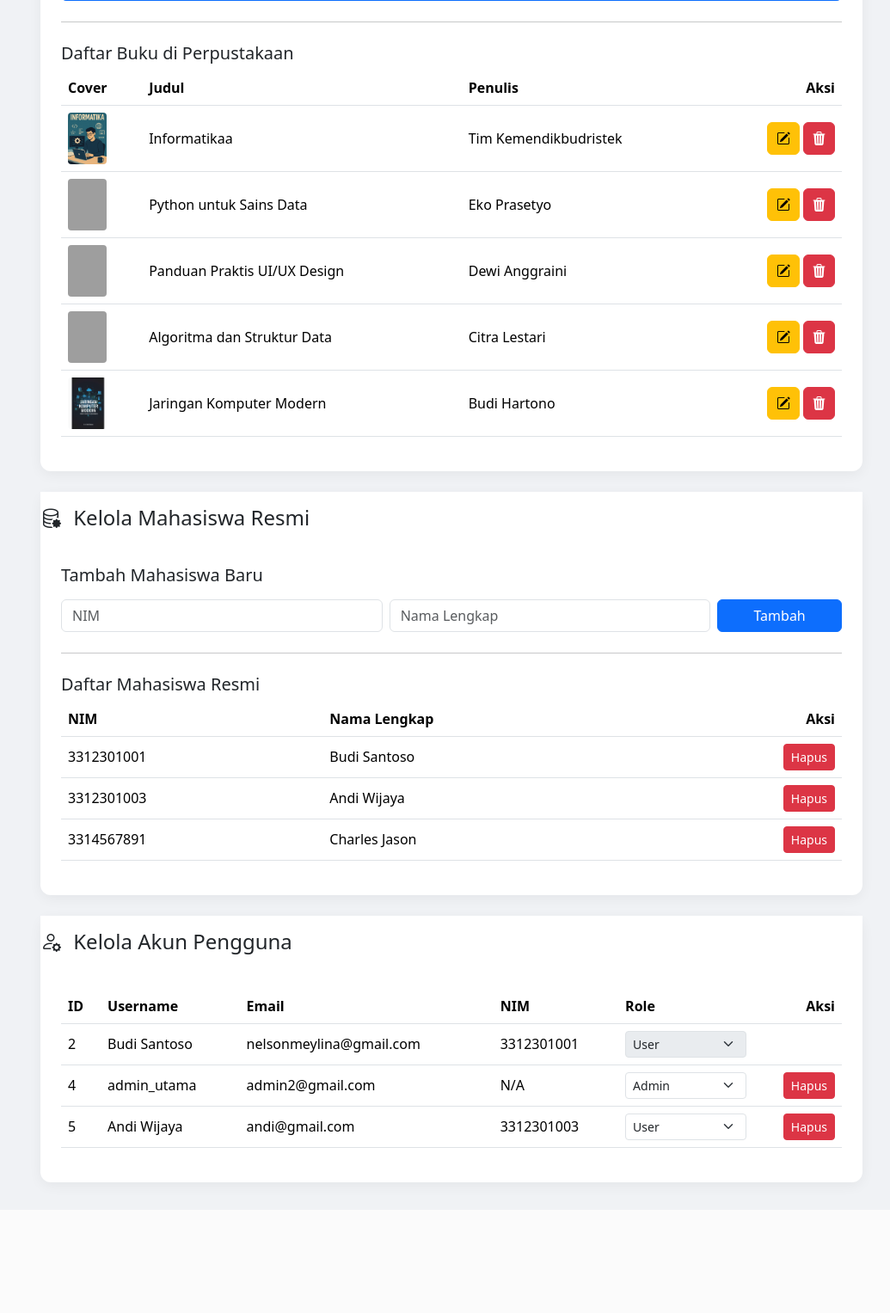
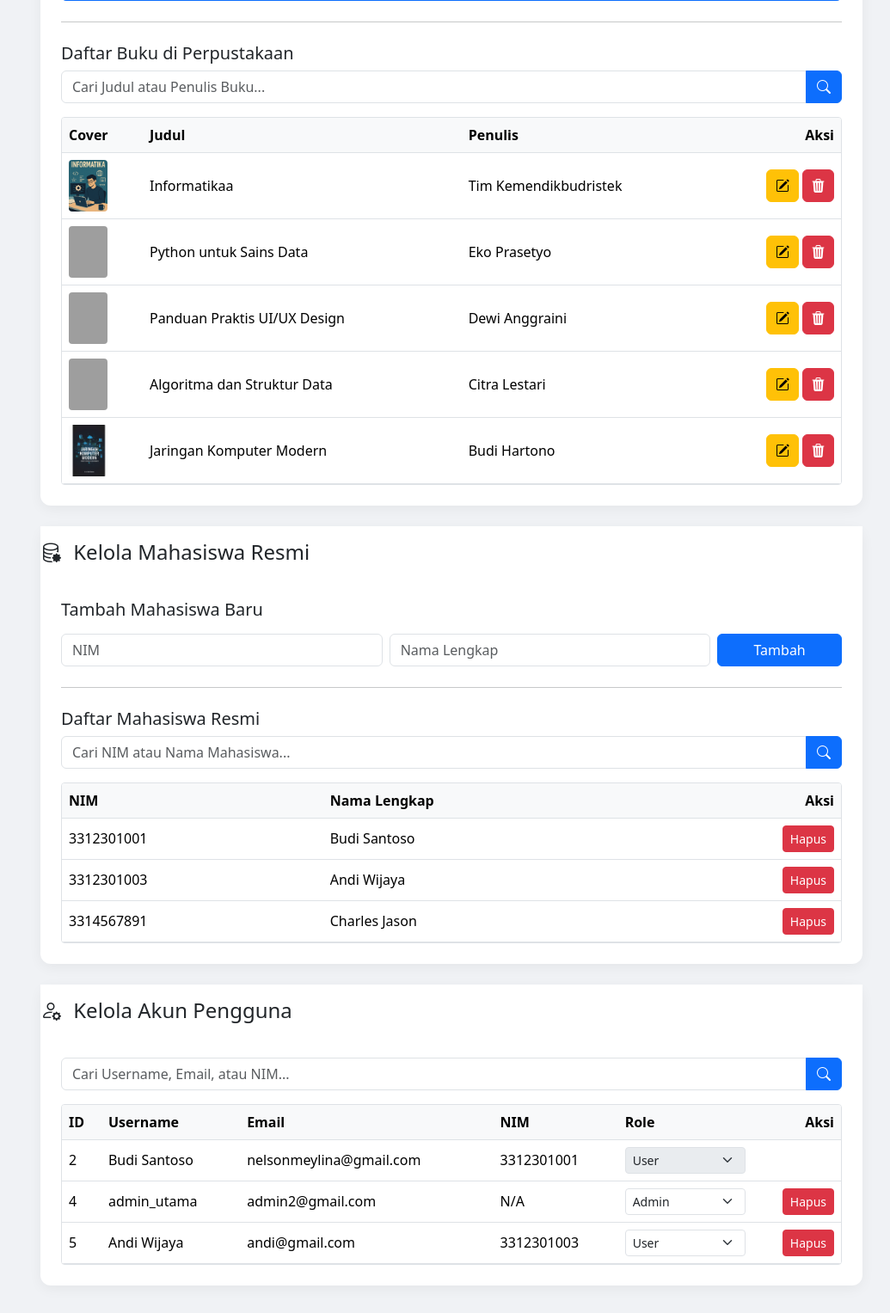
Before and after one commit to KaitoDeluxe2/RepositoryCharles, a PHP site: page /admin/ in a window 1280 px wide. Shown: the part 812-2339 px from the top of the page at 86% size, without its empty margins (245-1280 px from the left). Before the commit the page ends 2199 px from the top, so only its background shows below. Run offline with PHP 8.4, Linux system fonts and the light colour scheme; a user stored in the database is signed in; data comes from the database, SQL or seed files in the repository; grey boxes are pictures that could not be loaded.

Commit message:
feat: Tambah fitur pencarian dan scroll di halaman admin

```diff
--- a/admin/index.php
+++ b/admin/index.php
@@ -117,13 +117,39 @@ if ($_SERVER["REQUEST_METHOD"] == "POST" && isset($_POST['action']) && $_POST['a
 }
 
 
-// --- PENGAMBILAN DATA UNTUK DITAMPILKAN (TIDAK ADA PERUBAHAN) ---
+// --- PENGAMBILAN DATA & LOGIKA PENCARIAN ---
+
+// Statistik Total
 $total_users = $conn->query("SELECT COUNT(id) as total FROM users")->fetch_assoc()['total'];
 $total_mahasiswa_resmi = $conn->query("SELECT COUNT(nim) as total FROM mahasiswa_resmi")->fetch_assoc()['total'];
 $total_buku = $conn->query("SELECT COUNT(id) as total FROM buku")->fetch_assoc()['total'];
-$buku_result = $conn->query("SELECT id, judul, penulis, cover_path FROM buku ORDER BY id DESC");
-$mahasiswa_resmi_result = $conn->query("SELECT nim, nama_lengkap FROM mahasiswa_resmi ORDER BY nim ASC");
-$users_result = $conn->query("SELECT id, username, email, nim, role FROM users ORDER BY id ASC");
+
+// Logika Pencarian Buku
+$search_buku_query = isset($_GET['search_buku']) ? trim($_GET['search_buku']) : '';
+$sql_buku = "SELECT id, judul, penulis, cover_path FROM buku";
+if (!empty($search_buku_query)) {
+    $sql_buku .= " WHERE judul LIKE '%" . $conn->real_escape_string($search_buku_query) . "%' OR penulis LIKE '%" . $conn->real_escape_string($search_buku_query) . "%'";
+}
+$sql_buku .= " ORDER BY id DESC";
+$buku_result = $conn->query($sql_buku);
+
+// Logika Pencarian Mahasiswa
+$search_mhs_query = isset($_GET['search_mhs']) ? trim($_GET['search_mhs']) : '';
+$sql_mahasiswa = "SELECT nim, nama_lengkap FROM mahasiswa_resmi";
+if (!empty($search_mhs_query)) {
+    $sql_mahasiswa .= " WHERE nim LIKE '%" . $conn->real_escape_string($search_mhs_query) . "%' OR nama_lengkap LIKE '%" . $conn->real_escape_string($search_mhs_query) . "%'";
+}
+$sql_mahasiswa .= " ORDER BY nim ASC";
+$mahasiswa_resmi_result = $conn->query($sql_mahasiswa);
+
+// Logika Pencarian User
+$search_user_query = isset($_GET['search_user']) ? trim($_GET['search_user']) : '';
+$sql_users = "SELECT id, username, email, nim, role FROM users";
+if (!empty($search_user_query)) {
+    $sql_users .= " WHERE username LIKE '%" . $conn->real_escape_string($search_user_query) . "%' OR email LIKE '%" . $conn->real_escape_string($search_user_query) . "%' OR nim LIKE '%" . $conn->real_escape_string($search_user_query) . "%'";
+}
+$sql_users .= " ORDER BY id ASC";
+$users_result = $conn->query($sql_users);
 
 ?>
 <!DOCTYPE html>
@@ -228,6 +254,22 @@ $users_result = $conn->query("SELECT id, username, email, nim, role FROM users O
         .btn-icon {
             padding: 0.375rem 0.6rem;
         }
+
+        /* --- CSS UNTUK SCROLLABLE TABLE --- */
+        .table-scroll-container {
+            max-height: 450px; /* Anda bisa sesuaikan tinggi maksimal kotak di sini */
+            overflow-y: auto;  /* Ini akan menambahkan scrollbar jika konten lebih tinggi */
+            border: 1px solid #dee2e6;
+            border-radius: 0.25rem;
+        }
+        /* Membuat header tabel tetap terlihat (sticky) saat scroll */
+        .table-scroll-container thead th {
+            position: sticky;
+            top: 0;
+            background: #f8f9fa; /* Warna latar belakang header */
+            z-index: 1; /* Memastikan header di atas konten lain */
+        }
+
         @media (max-width: 992px) {
             .sidebar {
                 position: static;
@@ -355,7 +397,16 @@ $users_result = $conn->query("SELECT id, username, email, nim, role FROM users O
             </form>
             <hr class="my-4">
             <h5>Daftar Buku di Perpustakaan</h5>
-            <div class="table-responsive"><table class="table table-custom table-hover">
+
+            <form action="#kelola-buku" method="GET" class="mb-3">
+                <div class="input-group">
+                    <input type="text" name="search_buku" class="form-control" placeholder="Cari Judul atau Penulis Buku..." value="<?= htmlspecialchars($search_buku_query) ?>">
+                    <button class="btn btn-primary" type="submit"><i class="bi bi-search"></i></button>
+                </div>
+            </form>
+
+            <div class="table-scroll-container">
+                <table class="table table-custom table-hover mb-0">
                     <thead><tr><th>Cover</th><th>Judul</th><th>Penulis</th><th class="text-end">Aksi</th></tr></thead>
                     <tbody>
                         <?php while($row = $buku_result->fetch_assoc()): ?>
@@ -370,7 +421,8 @@ $users_result = $conn->query("SELECT id, username, email, nim, role FROM users O
                         </tr>
                         <?php endwhile; ?>
                     </tbody>
-            </table></div>
+                </table>
+            </div>
         </div>
     </div>
 
@@ -390,7 +442,16 @@ $users_result = $conn->query("SELECT id, username, email, nim, role FROM users O
             </form>
             <hr class="my-4">
             <h5>Daftar Mahasiswa Resmi</h5>
-            <div class="table-responsive"><table class="table table-custom table-hover">
+
+            <form action="#kelola-mahasiswa" method="GET" class="mb-3">
+                <div class="input-group">
+                    <input type="text" name="search_mhs" class="form-control" placeholder="Cari NIM atau Nama Mahasiswa..." value="<?= htmlspecialchars($search_mhs_query) ?>">
+                    <button class="btn btn-primary" type="submit"><i class="bi bi-search"></i></button>
+                </div>
+            </form>
+
+            <div class="table-scroll-container">
+                <table class="table table-custom table-hover mb-0">
                     <thead><tr><th>NIM</th><th>Nama Lengkap</th><th class="text-end">Aksi</th></tr></thead>
                     <tbody>
                         <?php while($row = $mahasiswa_resmi_result->fetch_assoc()): ?>
@@ -401,7 +462,8 @@ $users_result = $conn->query("SELECT id, username, email, nim, role FROM users O
                         </tr>
                         <?php endwhile; ?>
                     </tbody>
-            </table></div>
+                </table>
+            </div>
         </div>
     </div>
 
@@ -410,7 +472,16 @@ $users_result = $conn->query("SELECT id, username, email, nim, role FROM users O
             <h4 class="mb-0"><i class="bi bi-person-gear me-2"></i> Kelola Akun Pengguna</h4>
         </div>
         <div class="card-body p-4">
-            <div class="table-responsive"><table class="table table-custom table-hover">
+
+             <form action="#kelola-akun" method="GET" class="mb-3">
+                <div class="input-group">
+                    <input type="text" name="search_user" class="form-control" placeholder="Cari Username, Email, atau NIM..." value="<?= htmlspecialchars($search_user_query) ?>">
+                    <button class="btn btn-primary" type="submit"><i class="bi bi-search"></i></button>
+                </div>
+            </form>
+
+            <div class="table-scroll-container">
+                <table class="table table-custom table-hover mb-0">
                     <thead><tr><th>ID</th><th>Username</th><th>Email</th><th>NIM</th><th>Role</th><th class="text-end">Aksi</th></tr></thead>
                     <tbody>
                         <?php while($row = $users_result->fetch_assoc()): ?>
@@ -437,7 +508,8 @@ $users_result = $conn->query("SELECT id, username, email, nim, role FROM users O
                         </tr>
                         <?php endwhile; ?>
                     </tbody>
-            </table></div>
+                </table>
+            </div>
         </div>
     </div>
 </div>
```
Lines whose indentation alone changed are shown as unchanged.
